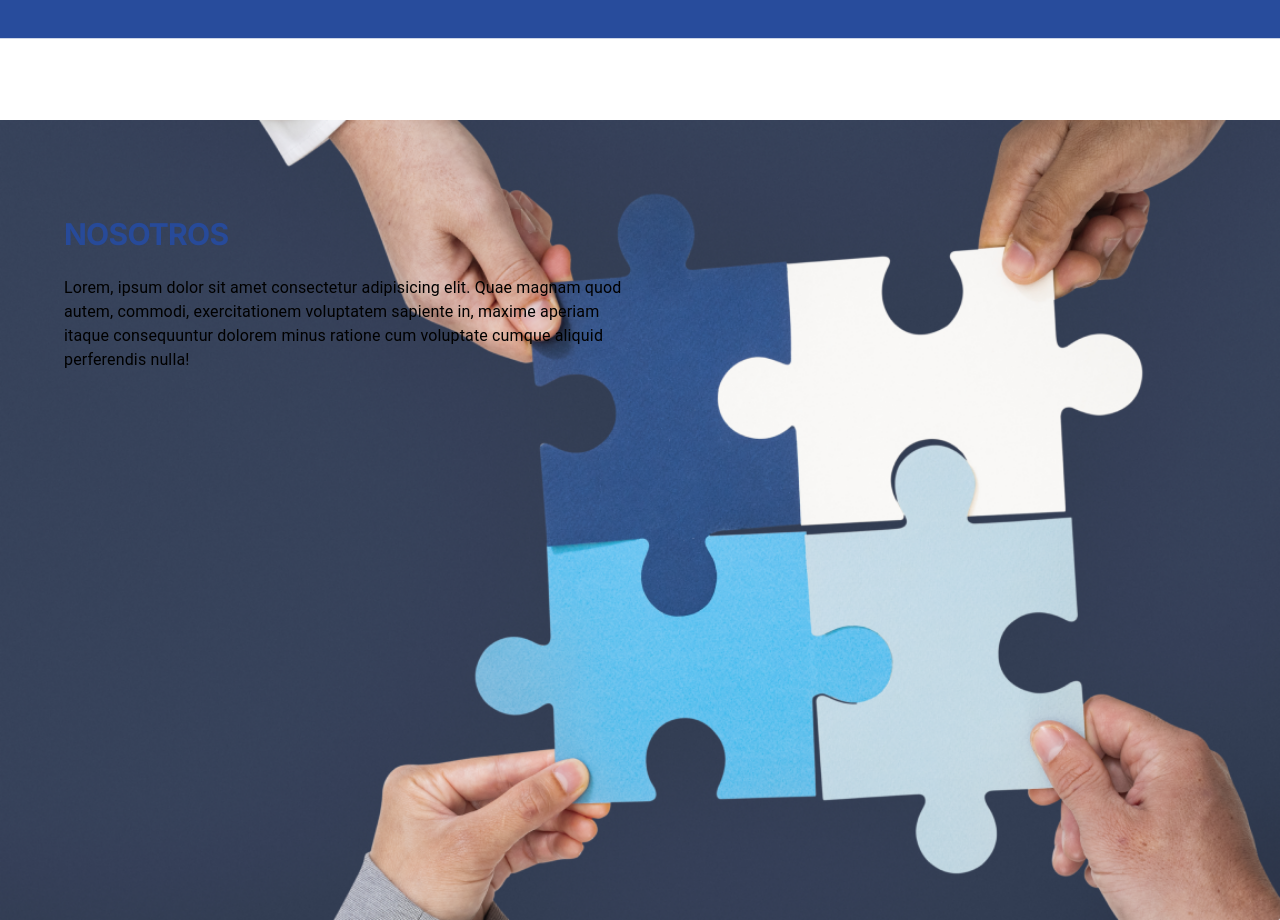
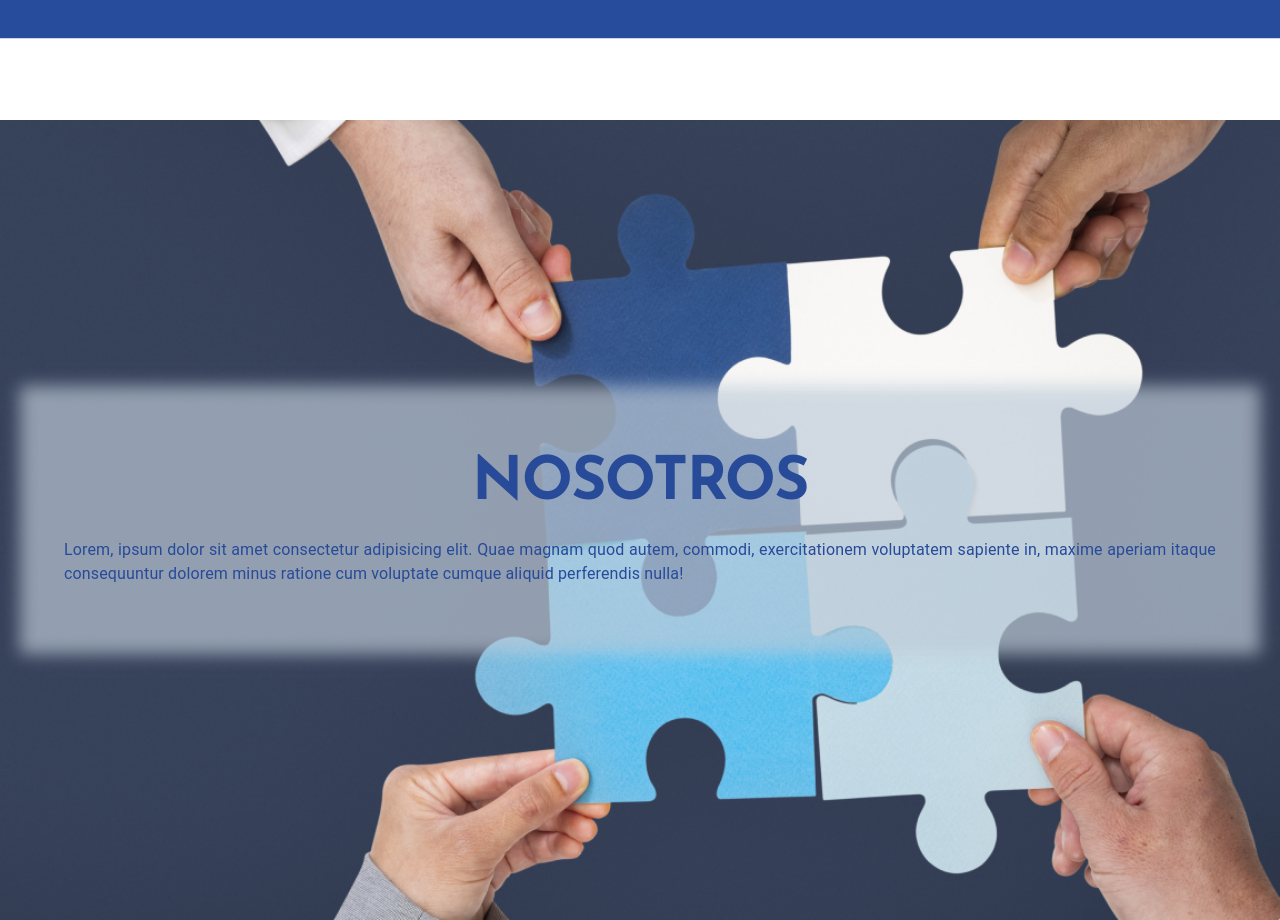
Before and after one commit to labs-company/costanet, a Next.js app: page / in a window 1280 px wide. Shown: the part 680-1600 px from the top of the page. Built offline with nearby package versions, Linux system fonts and the light colour scheme.

Commit message:
se rediseñó la section nosotros (#34)

```diff
--- a/app/layout.tsx
+++ b/app/layout.tsx
@@ -1,8 +1,11 @@
 import "./globals.css";
 import type { Metadata } from "next";
-import { Inter } from "next/font/google";
+import { Josefin_Sans } from "next/font/google";
 import Navbar from "@/components/Navbar";
-const inter = Inter({ subsets: ["latin"] });
+
+
+
+export const josefin_sans = Josefin_Sans({weight: "700",subsets:["latin"]})
 
 export const metadata: Metadata = {
   title: "Costanet",
@@ -19,7 +22,7 @@ export default function RootLayout({
 }) {
   return (
     <html lang="en">
-      <body className={inter.className}>
+      <body className={josefin_sans.className}>
         <header className="relative">
         <Navbar />
         </header>
--- a/app/nosotros/page.tsx
+++ b/app/nosotros/page.tsx
@@ -1,12 +1,29 @@
 import Image from "next/image";
 import Grid from "@mui/material/Unstable_Grid2/Grid2";
+import Container from "@mui/material/Container";
 import { Typography } from "@mui/material";
 
 export default function PageAbout() {
-    return <Grid container spacing={2}>
-        <Grid xs={6}>
-        <h2 className="text-3xl font-bold leading-7  sm:truncate sm:text-3xl sm:tracking-tight text-letter">NOSOTROS</h2>
-        <Typography mt={3}>Lorem, ipsum dolor sit amet consectetur adipisicing elit. Quae magnam quod autem, commodi, exercitationem voluptatem sapiente in, maxime aperiam itaque consequuntur dolorem minus ratione cum voluptate cumque aliquid perferendis nulla!</Typography>
+  return (
+    <>
+      <Container className="bg-bgshadow p-12 shadow-shadowus">
+        <Grid container spacing={2}>
+          <Grid xs={12}>
+            <h2 className="text-4xl font-bold leading-7  sm:truncate xl:text-6xl sm:tracking-tight text-letter flex justify-center">
+              NOSOTROS
+            </h2>
+            <Typography
+              mt={3}
+              className="sm:text-4xl text-justify text-letter font-semibold"
+            >
+              Lorem, ipsum dolor sit amet consectetur adipisicing elit. Quae
+              magnam quod autem, commodi, exercitationem voluptatem sapiente in,
+              maxime aperiam itaque consequuntur dolorem minus ratione cum
+              voluptate cumque aliquid perferendis nulla!
+            </Typography>
+          </Grid>
         </Grid>
-    </Grid>
+      </Container>
+    </>
+  );
 }
--- a/app/page.tsx
+++ b/app/page.tsx
@@ -1,5 +1,4 @@
 import Carrusel from "@/components/Carrusel";
-import Container from "@mui/material/Container";
 import PageAbout from "./nosotros/page";
 // import second from '@/public/backgroundUs.png'
 export default function Home() {
@@ -9,10 +8,8 @@ export default function Home() {
         <section>
           <Carrusel />
         </section>
-        <section className="bg-section bg-[url('../public/backgroundUs.png')] w-full bg-no-repeat bg-cover h-screen">
-          <Container className="pt-24">
-            <PageAbout />
-          </Container>
+        <section className="bg-section bg-[url('../public/backgroundUs.png')] w-full bg-no-repeat bg-cover h-screen flex justify-center items-center">
+          <PageAbout />
         </section>
       </main>
     </>
--- a/tailwind.config.js
+++ b/tailwind.config.js
@@ -13,14 +13,19 @@ module.exports = {
         "gradient-conic":
           "conic-gradient(from 180deg at 50% 50%, var(--tw-gradient-stops))",
       },
+      boxShadow: {
+        shadowus: "0px 0px 16px 20px #bfccd9ad",
+      },
     },
     colors: {
       navbar: "#F1F9FE",
       letter: "#274A99",
       white: "#FFFFFF",
       black: "#000000",
-      section: "#C1DEEE"
+      section: "#C1DEEE",
+      bgshadow: "#bfccd9ad",
     },
   },
   plugins: [require("flowbite/plugin")],
 };
+// box-shadow: ;
```
